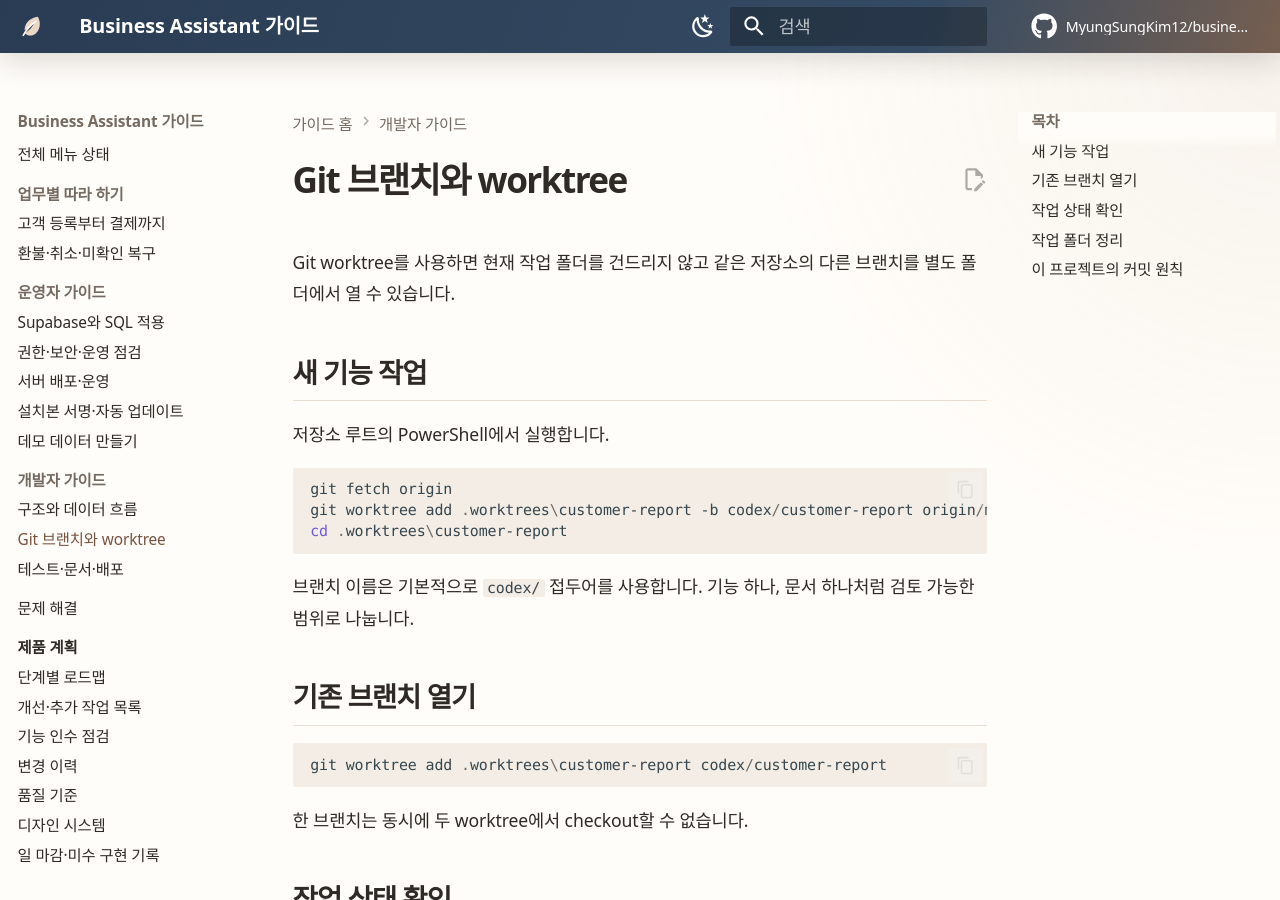
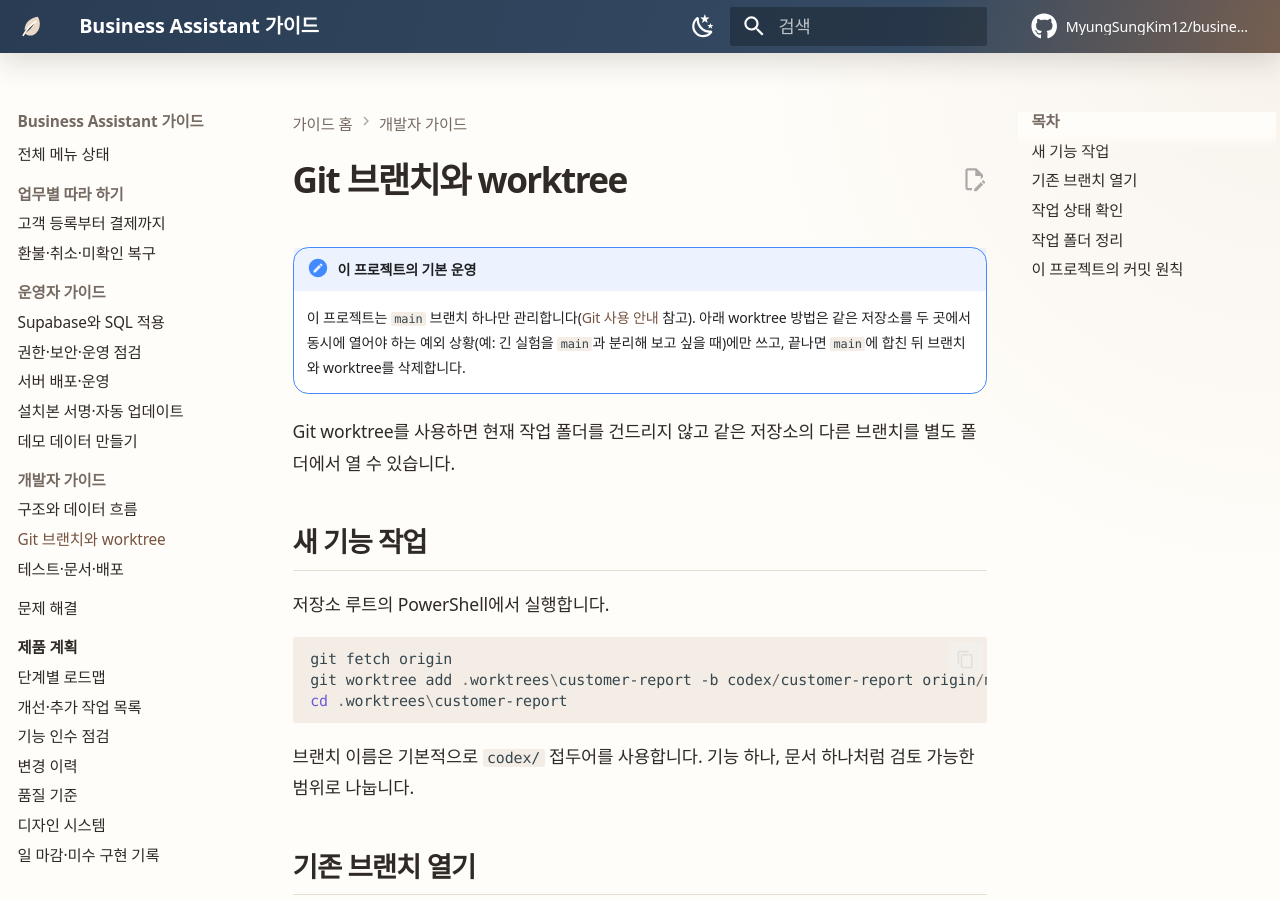
Before and after one commit to MyungSungKim12/business-assistant, an MkDocs documentation site: the page built from docs/guide/developer/git-worktree.md, in a window 1280 px wide and 900 px high. Built offline with MkDocs 1.6.1 and Material for MkDocs 9.7.7, drawn with Linux system fonts in a browser that asks for light colours; comment, search, counter and statistics services are not loaded.

Commit message:
문서: main 단일 브랜치 운영 기준으로 Git 안내 갱신
Co-Authored-By: Claude Sonnet 5.5 <noreply@anthropic.com>

```diff
--- a/docs/guide/developer/git-worktree.md
+++ b/docs/guide/developer/git-worktree.md
@@ -1,4 +1,7 @@
 # Git 브랜치와 worktree
+
+!!! note "이 프로젝트의 기본 운영"
+    이 프로젝트는 `main` 브랜치 하나만 관리합니다([Git 사용 안내](../../07-git-guide.md) 참고). 아래 worktree 방법은 같은 저장소를 두 곳에서 동시에 열어야 하는 예외 상황(예: 긴 실험을 `main`과 분리해 보고 싶을 때)에만 쓰고, 끝나면 `main`에 합친 뒤 브랜치와 worktree를 삭제합니다.
 
 Git worktree를 사용하면 현재 작업 폴더를 건드리지 않고 같은 저장소의 다른 브랜치를 별도 폴더에서 열 수 있습니다.
 
```
Also changed, not shown: docs/07-git-guide.md (+9 -5 lines).
